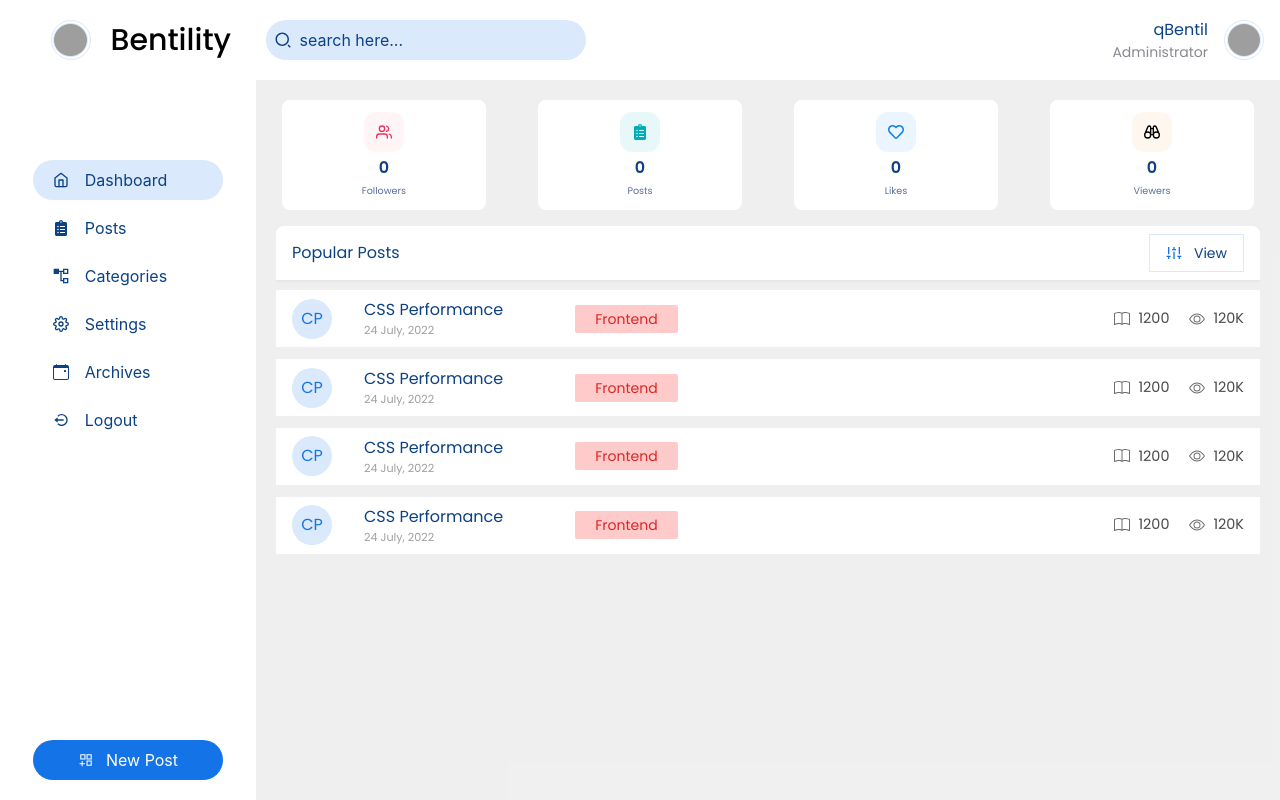
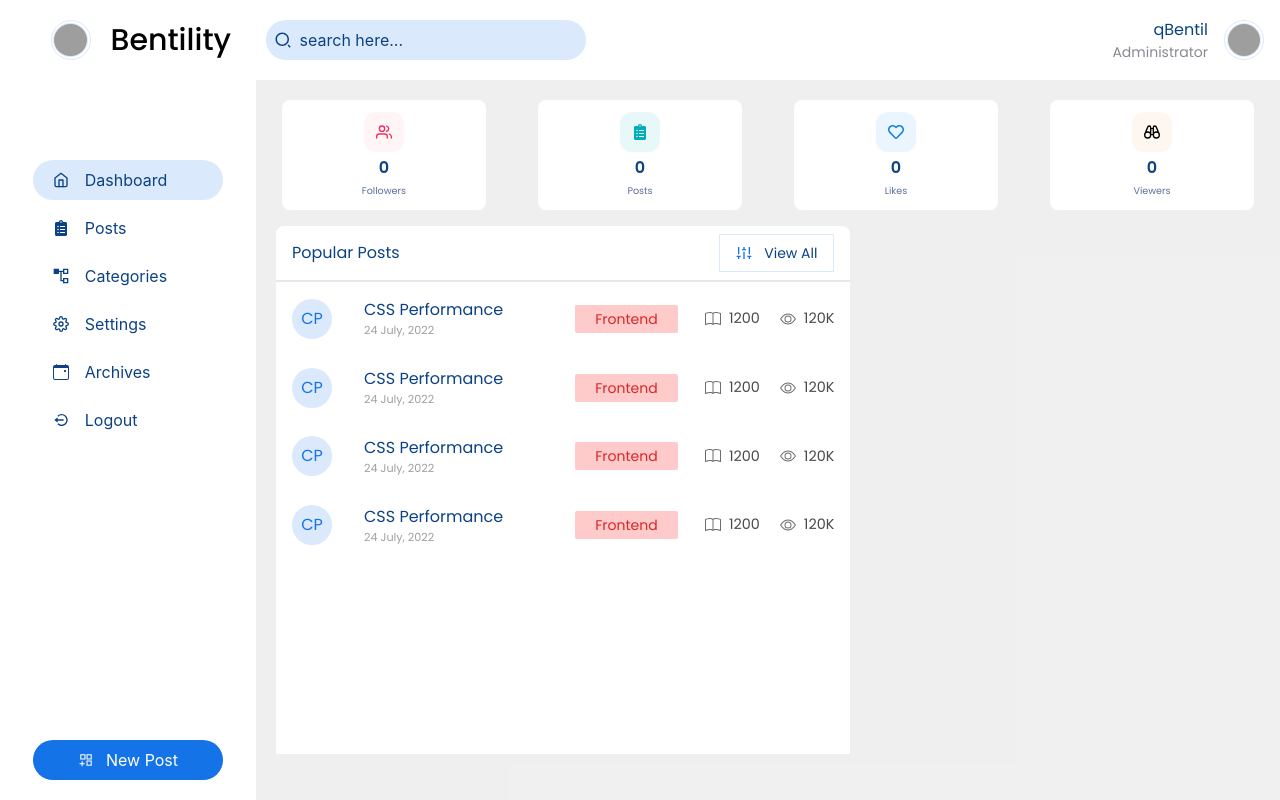
Before and after one commit to qbentil/bentility, a Next.js app: page /admin/dashboard in a window 1280 px wide. Built offline with nearby package versions, Linux system fonts and the light colour scheme; grey boxes are pictures that could not be loaded; a web font is replaced by a local one.

Commit message:
Update popular posts

```diff
--- a/components/Admin/popular-posts/index.tsx
+++ b/components/Admin/popular-posts/index.tsx
@@ -4,21 +4,22 @@ import Post from '../post'
 
 function PopularPosts() {
   return (
-    <div className='w-full flex flex-col items-center px-5 my-4'>
+    <div className='w-[60%] flex flex-col items-center px-5 my-4'>
         {/* section head */}
         <div className='bg-white w-full rounded-t-lg flex justify-between items-center py-2 px-4 border-b-2 border-gray-200'>
             <p className=' text-active font-sans'>Popular Posts</p>
             <div className='flex items-center justify-center gap-3 border border-active-bg py-2 px-4 font-sans cursor-pointer'>
                 <RiSoundModuleLine className='text-primary' />
-                <p className=' text-active text-sm'>View</p>
+                <p className=' text-active text-sm'>View All</p>
             </div>
         </div>
         {/* posts table */}
-        <div className='w-full flex flex-col bg-transparent pt-2 gap-2'>
+        <div className='w-full flex flex-col bg-white pt-2 gap-2 overflow-y-auto h-[59vh]'>
             <Post />
             <Post />
             <Post />
             <Post />
+
         </div>
     </div>
   )
```
